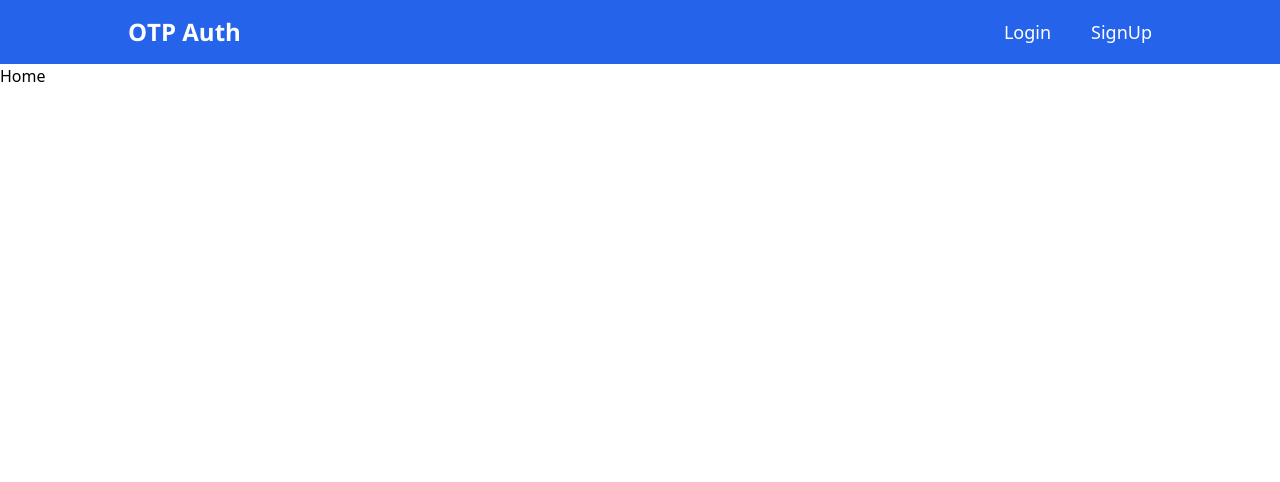
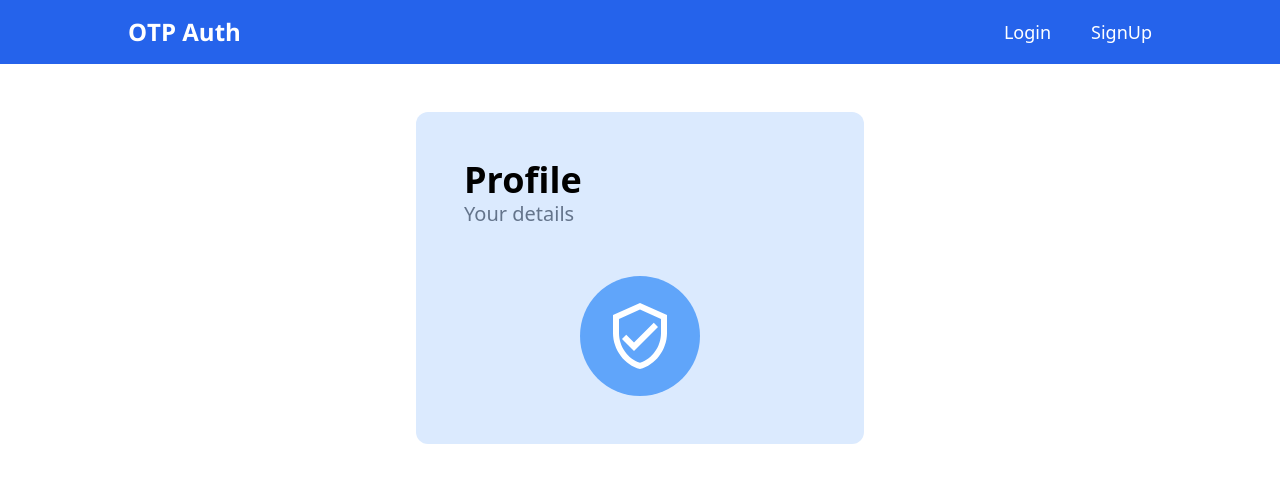
Before and after one commit to ShubhamVishwakarma11/OTP-Auth-Client, a Next.js app: page / in a window 1280 px wide. Shown: the top 482 px of the page. Built offline with nearby package versions, Linux system fonts and the light colour scheme.

Commit message:
feat: get profile

```diff
--- /dev/null
+++ b/src/components/ProfileDetails.jsx
@@ -0,0 +1,47 @@
+import React, { useEffect, useState } from 'react'
+
+const ProfileDetails = ({user}) => {
+  const [data, setData] = useState();
+
+  useEffect( ()=> {
+    const fetchProfile = async () => {
+      if (!user) {
+        return
+      }
+
+      const response = await fetch(`${process.env.NEXT_PUBLIC_URL}/api/profile/get`, {
+        headers : {
+          'Authorization': `bearer ${user.token}`
+        }
+      })
+      const json = await response.json()
+
+      if (response.ok) {
+        setData(json);
+        console.log(data);
+      }
+
+    }
+
+    fetchProfile();
+
+  }, [])
+  return (
+    <div className='bg-blue-400 p-4 rounded-lg flex flex-col items-start justify-between gap-4'>
+      <div className='flex flex-col justify-center items-start gap-0'>
+          <p className='text-md text-blue-100'>Name </p>
+          <p className='text-xl text-white font-semibold'>{data && data.name}</p>
+      </div>
+      <div className='flex flex-col justify-center items-start gap-0'>
+          <p className='text-md text-blue-100'>Email </p>
+          <p className='text-xl text-white font-semibold'>{data && data.email}</p>
+      </div>
+      <div className='flex flex-col justify-center items-start gap-0'>
+          <p className='text-md text-blue-100'>Phone </p>
+          <p className='text-xl text-white font-semibold'>{data && data.phone}</p>
+      </div>
+    </div>
+  )
+}
+
+export default ProfileDetails
--- a/src/pages/_app.js
+++ b/src/pages/_app.js
@@ -6,8 +6,9 @@ import '@/styles/globals.css'
 export default function App({ Component, pageProps }) {
   return (<>
     <AuthContextProvider>
-      <EmailContextProvider><Navbar/>
-        <Component {...pageProps} />
+      <EmailContextProvider>
+          <Navbar/>
+          <Component {...pageProps} />
       </EmailContextProvider>
     </AuthContextProvider>
   </>)
--- a/src/pages/index.js
+++ b/src/pages/index.js
@@ -1,9 +1,27 @@
-import { Open_Sans } from 'next/font/google'
+import { useAuthContext } from '@/hooks/useAuthContext';
+import { Open_Sans } from 'next/font/google';
+import {MdOutlineVerifiedUser} from 'react-icons/md'
+import ProfileDetails from '@/components/ProfileDetails';
 
 export const open_sans = Open_Sans({ subsets: ['latin'] });
 
 export default function Home() {
+  const {user} = useAuthContext();
+
   return (
-    <div>Home</div>
+    <div className='w-full flex justify-center items-center'>
+        <div className="w-35% bg-blue-100 flex flex-col justify-between items-center m-12 p-12 rounded-xl">
+            <div className="w-full flex flex-col justify-start items-start">
+              <h1 className='text-4xl font-black'>Profile</h1>
+              <p className='text-xl font-medium text-slate-500'> Your details</p>
+            </div>
+            <div className='flex justify-center items-center gap-12 mt-12'>
+              <div className=" p-6 rounded-full bg-blue-400">
+                <MdOutlineVerifiedUser className='text-white text-7xl'/>
+              </div>
+              {user && <ProfileDetails user={user} />}
+            </div>
+        </div>
+    </div>
   )
 }
```
